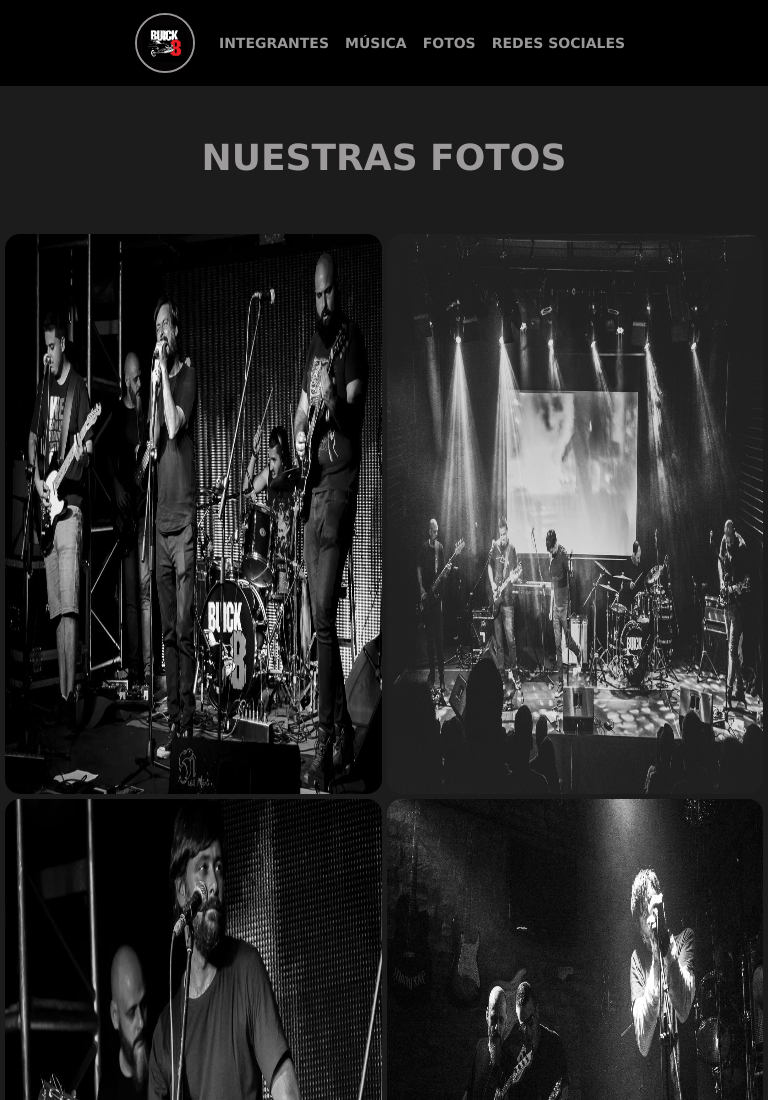
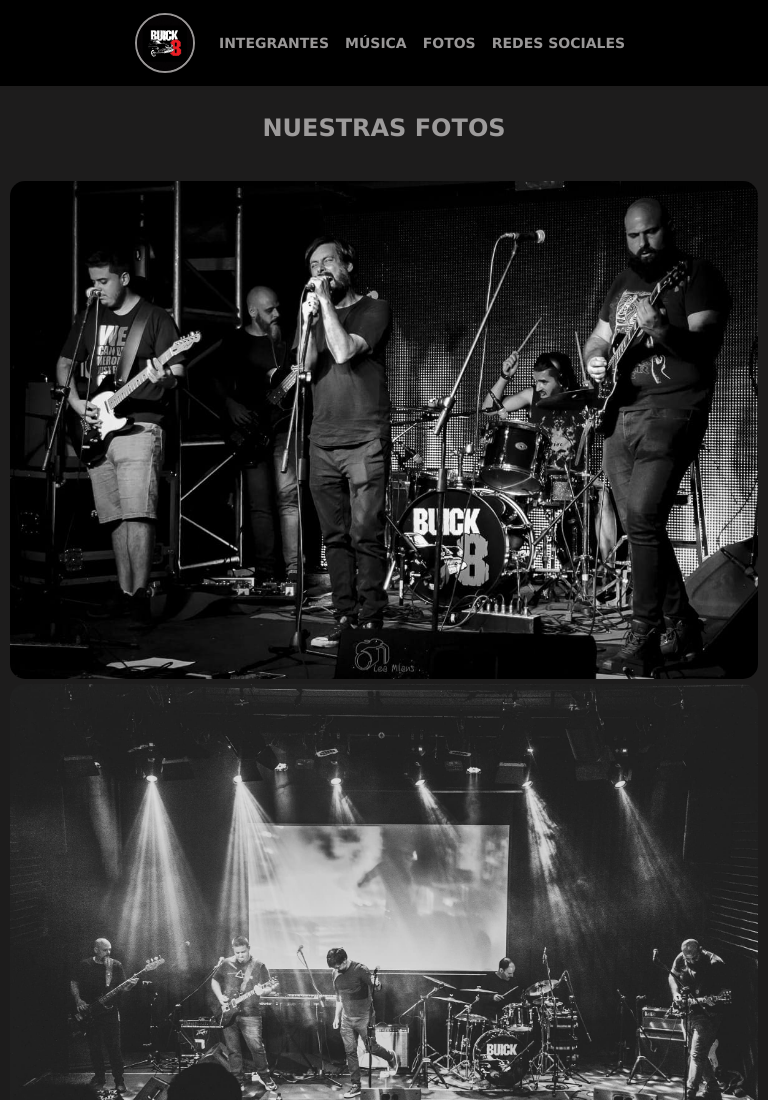
Before and after one commit to agusferraz7/proyectocoder, a plain HTML site: page pages/fotos.html in a window 768 px wide. Shown: the top 1100 px of the page. Drawn offline with nearby package versions, Linux system fonts and the light colour scheme.

Commit message:
mq fotos

```diff
--- a/sass/mq/_fotos-mobile.scss
+++ b/sass/mq/_fotos-mobile.scss
@@ -4,4 +4,21 @@
 /*estilo fotos mobile*/
 @media (max-width: 768px){
 //sección principal
+    main{
+        section{
+            .title-pages{
+                font-size: $x-medium;
+                padding: 8px;
+                margin: 20px 0 20px 0;
+            }
+            .pics-grid{
+                @include display-grid(1fr);
+                row-gap: 5px;
+                padding: 5px;
+                img{
+                    height: auto;
+                }
+            }
+        }
+    }
 }
--- a/sass/mq/_fotos-tablet.scss
+++ b/sass/mq/_fotos-tablet.scss
@@ -4,4 +4,18 @@
 /*estilo fotos tablet*/
 @media (min-width: 768px) and (max-width: 1024px){
 //sección principal
+    main{
+        section{
+            .title-pages{
+                font-size: $x-large;
+            }
+            .pics-grid{
+                @include display-grid(1fr);
+                padding: 10px;
+                img{
+                    height: auto;
+                }
+            }
+        }
+    }
 }
--- a/sass/style.scss
+++ b/sass/style.scss
@@ -19,3 +19,5 @@
 @use "mq/integrantes-tablet";
 @use "mq/musica-mobile";
 @use "mq/musica-tablet";
+@use "mq/fotos-mobile";
+@use "mq/fotos-tablet";
```
Also changed, not shown: style.css, 1 other file.
